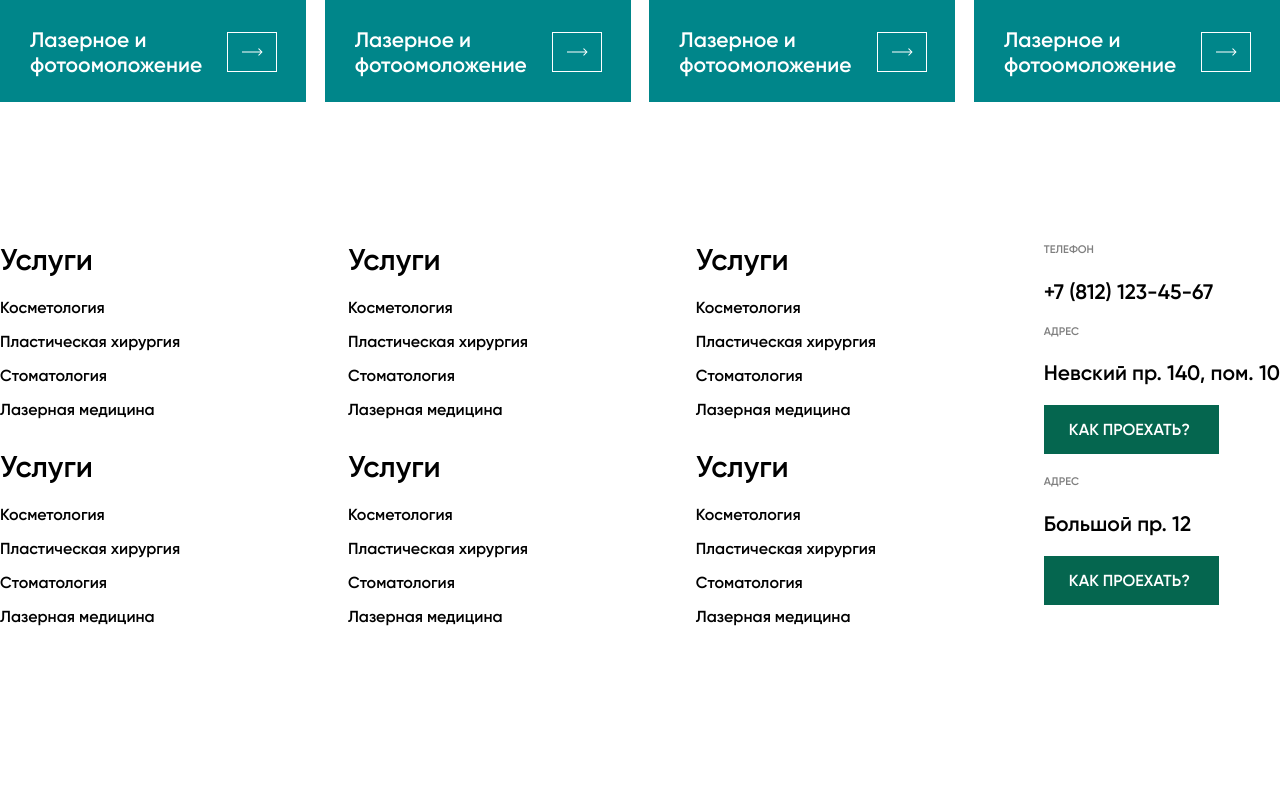
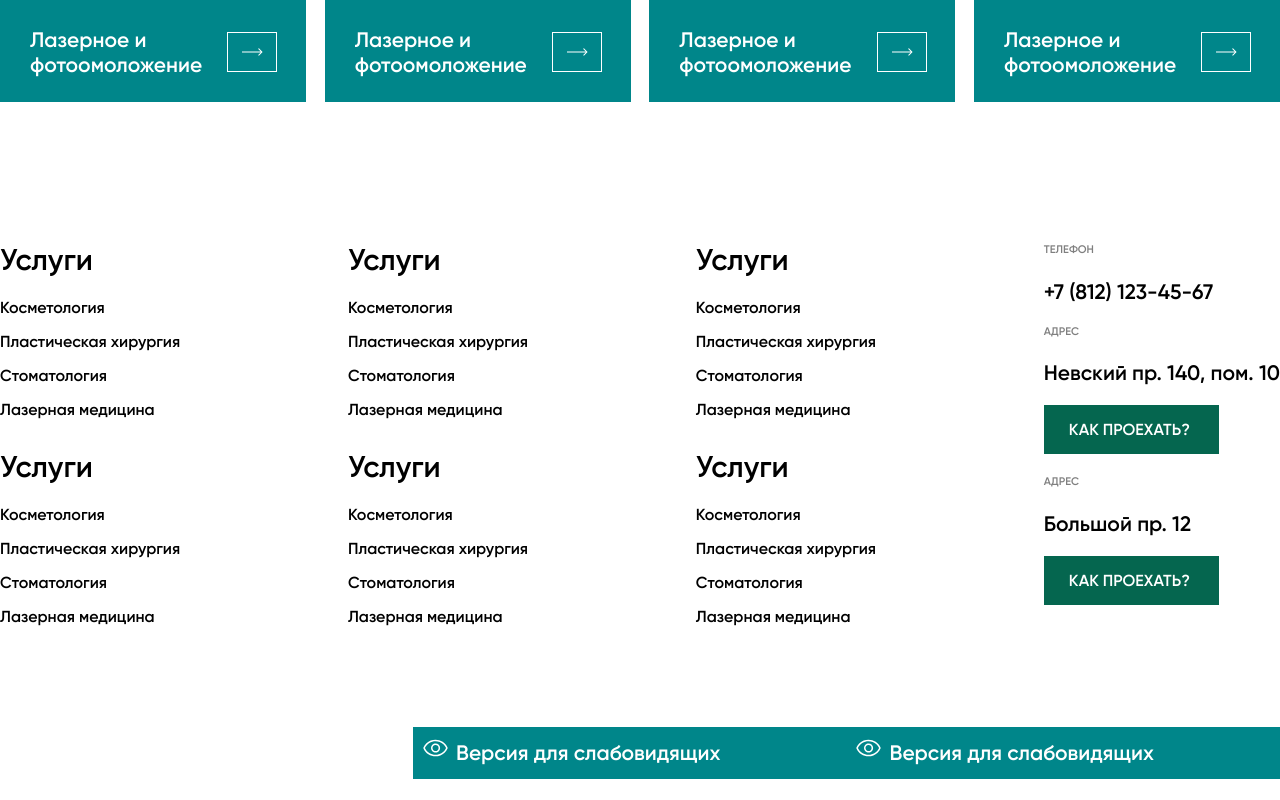
Before and after one commit to shazamat/medi-landing-page, a plain HTML site: page index.html in a window 1280 px wide. Shown: the part 2573-3373 px from the top of the page. Before the commit the page ends 3279 px from the top, so only its background shows below. Drawn offline with Linux system fonts and the light colour scheme.

Commit message:
footer table boshladim

```diff
--- a/index.html
+++ b/index.html
@@ -375,7 +375,25 @@
                 </div>
             </div>
             <div class="footer__end__container">
-
+                <table class="footer__table">
+                    <thead class="footer__theader">
+                        <tr class="footer__tr">
+                            <th class="footer__th" colspan="6">
+                                <p>
+                                    (c) 2021. Центр космелогии. Все права защищены. <br>
+                                    Наши сертификаты на осуществление деятельности. <br>
+                                    Патенты на использование технологий.
+                                </p>
+                            </th>
+                            <th class="footer__th" colspan="3">
+                                <a class="glass" href="#"> <img style="width: 25px; height: 22px;" src="images/simple-line-icons_eye.svg" alt=""> Версия для слабовидящих</a>
+                            </th>
+                            <th class="footer__th" colspan="3">
+                                <a class="glass" href="#"> <img style="width: 25px; height: 22px;" src="images/simple-line-icons_eye.svg" alt=""> Версия для слабовидящих</a>
+                            </th>
+                        </tr>
+                    </thead>
+                </table>
             </div>
         </footer>
     </div>
--- a/style/main.css
+++ b/style/main.css
@@ -495,3 +495,13 @@ tr th:nth-child(2) {
     background: #05664f;
     text-transform: uppercase;
  }
+
+.footer__table, .footer__th {
+    background: #fff !important;
+}
+
+ .footer__th p {
+    font-weight: 400;
+    font-size: 12px;
+    line-height: 150%;
+ }
```
